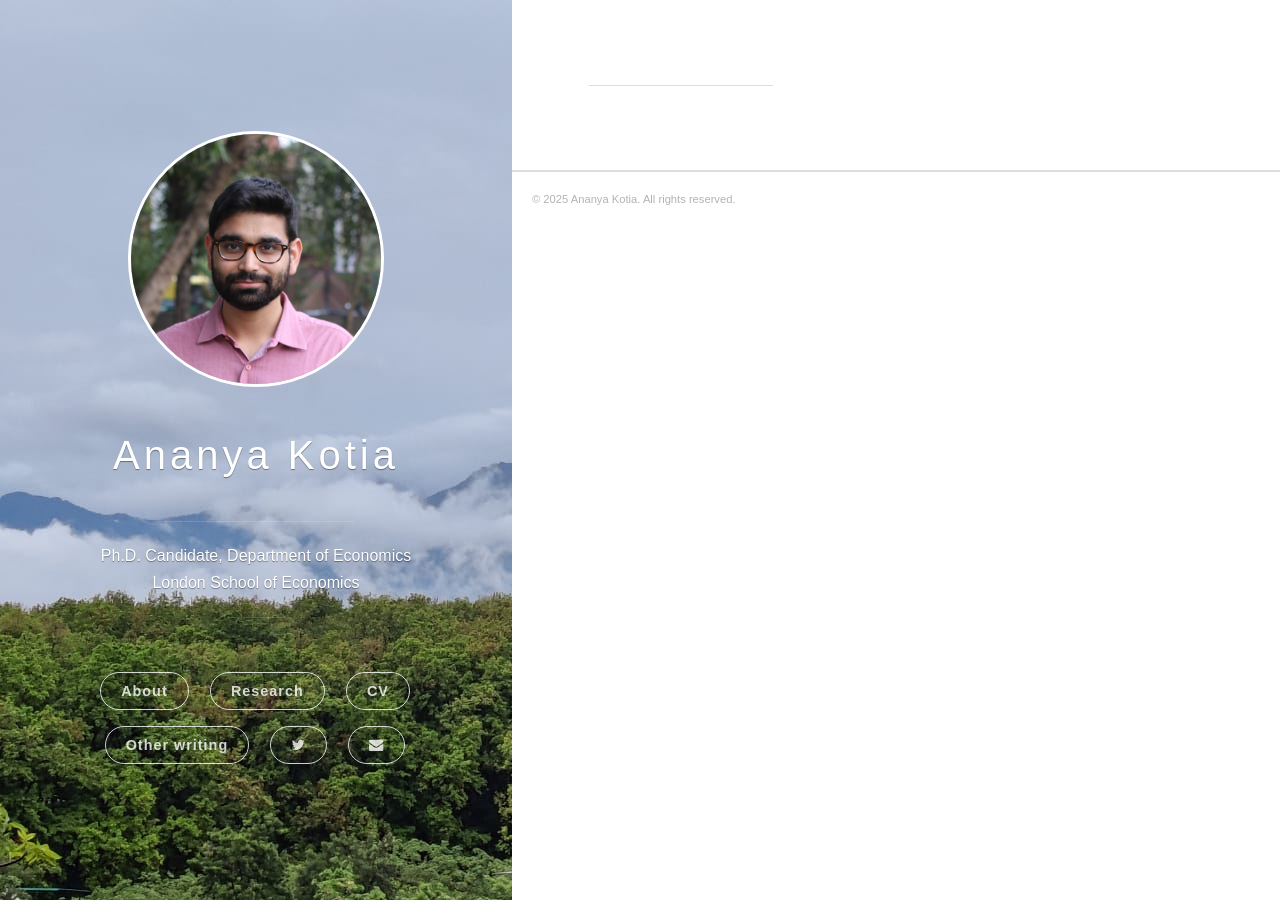
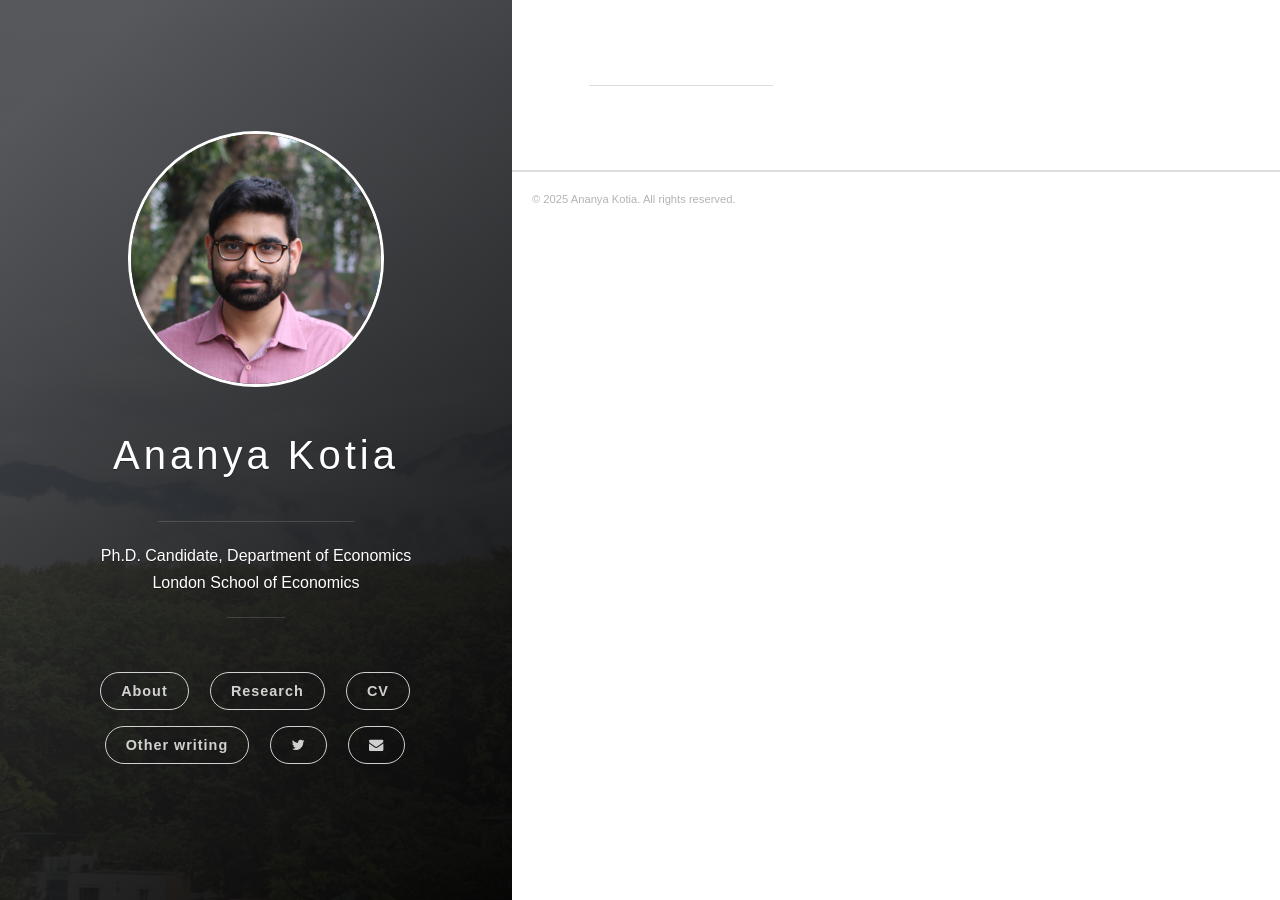
Before and after one commit to ananyakotia/ananyakotia.github.io, a Jekyll site: the page built from index.html, in a window 1280 px wide. Built offline with Jekyll 4.4.1, drawn with Linux system fonts in a browser that asks for light colours; some web fonts are replaced; the list of posts is cut into pages by our own code; a style sheet for code colours, icons or effects is not loaded.

Commit message:
update tint

```diff
--- a/_includes/header.html
+++ b/_includes/header.html
@@ -40,6 +40,6 @@
 
     </div>
 
-    <!--<div class="panel-cover--overlay"></div>-->
+    <div class="panel-cover--overlay"></div>
   </div>
 </header>
--- a/css/main.scss
+++ b/css/main.scss
@@ -239,14 +239,3 @@ ul.no-bullets li {
 .panel-cover--collapsed{
   overflow-y:auto;     /* inner pages */
 }
-
-/* === Panel photo + lighter gradient on ALL pages ============ */
-.panel-cover{
-  /* 1 shorthand → beats the theme’s shorthand */
-  background:
-    linear-gradient(140deg,
-                    rgba(68,68,68,.35) 10%,
-                    rgba(0,0,0,.65)),
-    url({{ site.baseurl }}/images/2.JPG)   /* hero photo */
-    center top / cover no-repeat;
-}
```
